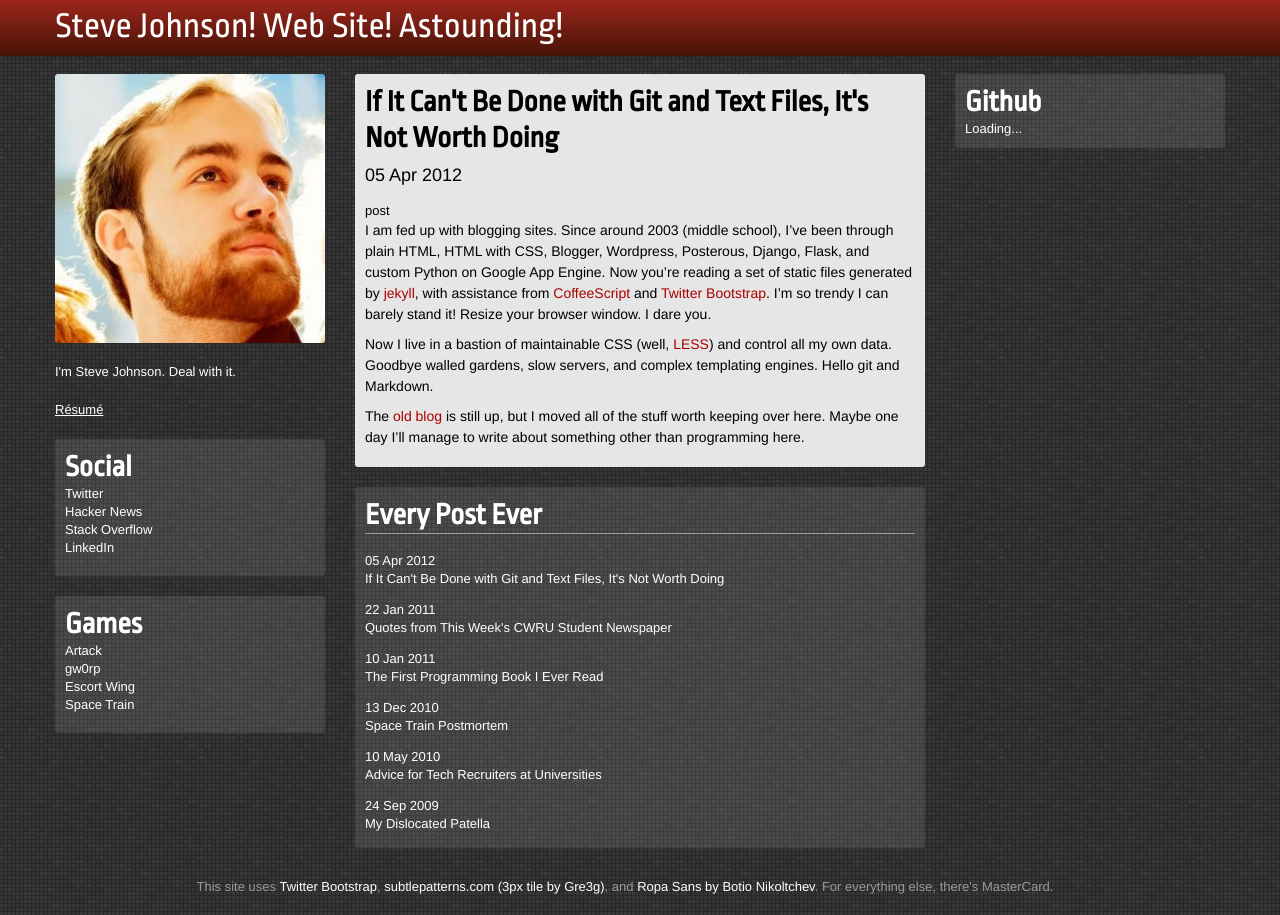
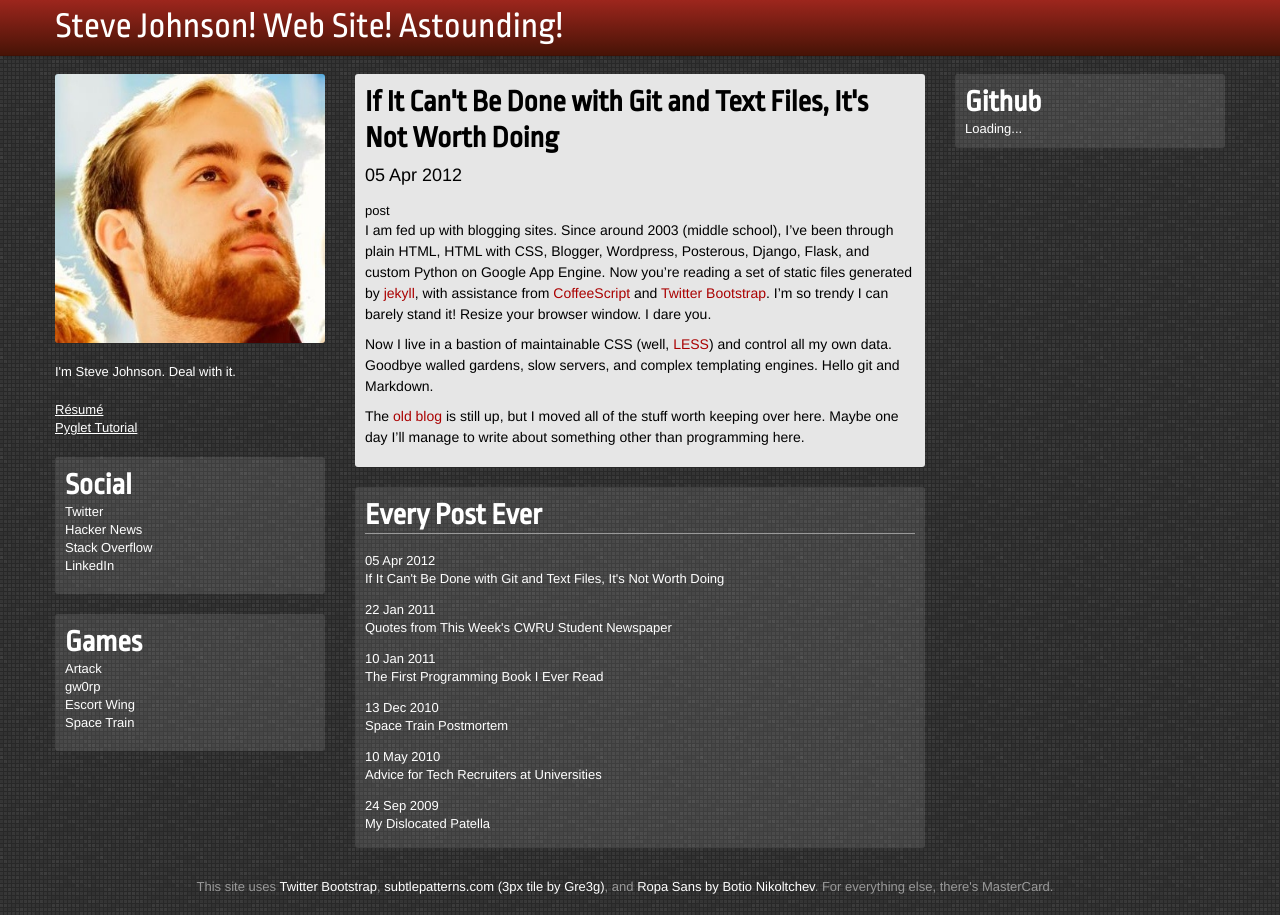
Before and after one commit to irskep/irskep.github.com, a Jekyll site: the page built from index.html, in a window 1280 px wide. Built offline with Jekyll 4.4.1, drawn with Linux system fonts in a browser that asks for light colours; Markdown is read by kramdown in place of the engine named in the settings.

Commit message:
link to pyglet tutorial in sidebar

```diff
--- a/_layouts/default.html
+++ b/_layouts/default.html
@@ -51,7 +51,10 @@
           </div>
 
           <div class="content-box-clear">
-            <a href="/resume.html">Résumé</a>
+            <ul class="unstyled">
+              <li><a href="/resume.html">Résumé</a></li>
+              <li><a href="/pyglettutorial.html">Pyglet Tutorial</a></li>
+            </ul>
           </div>
 
           <div class="content-box">
```
